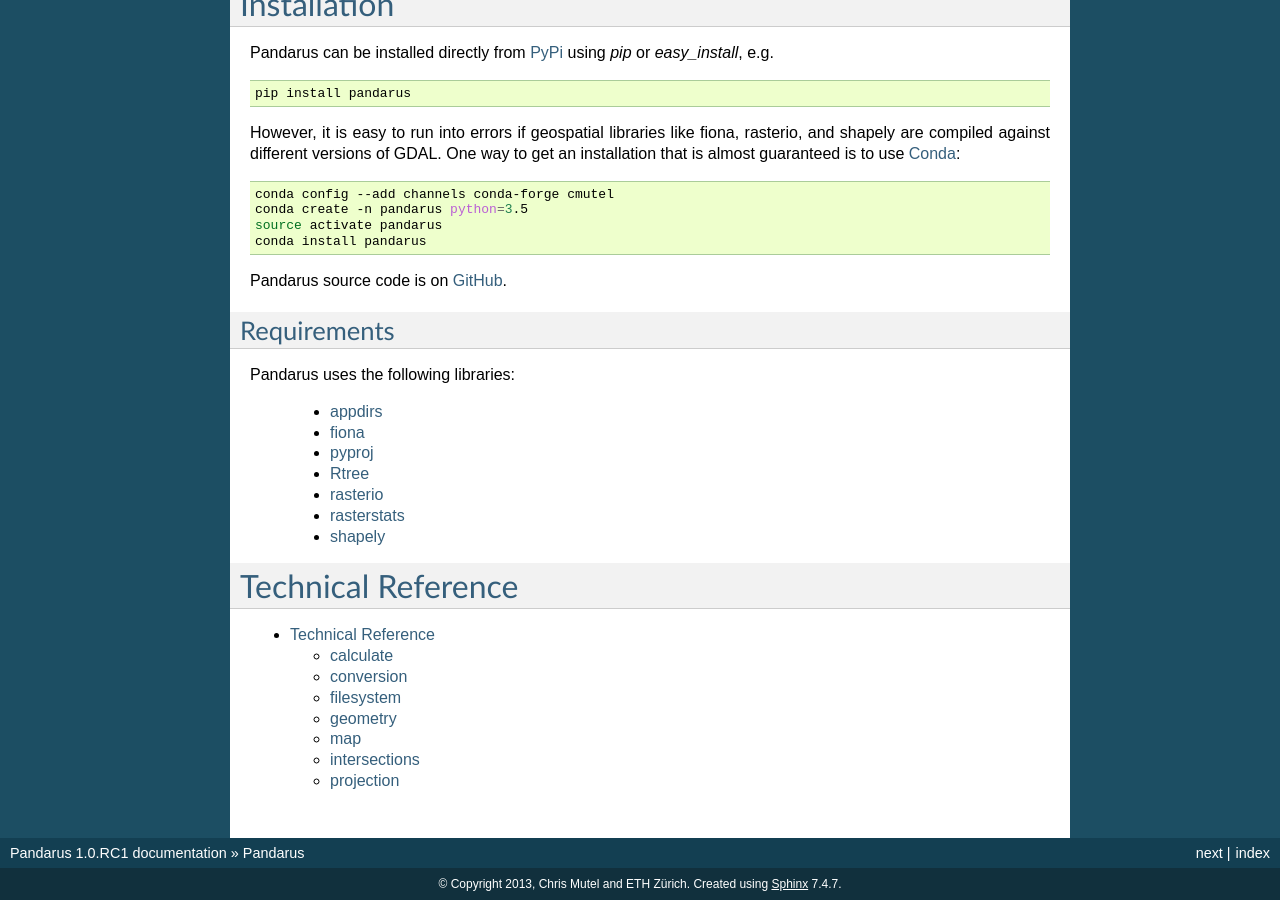
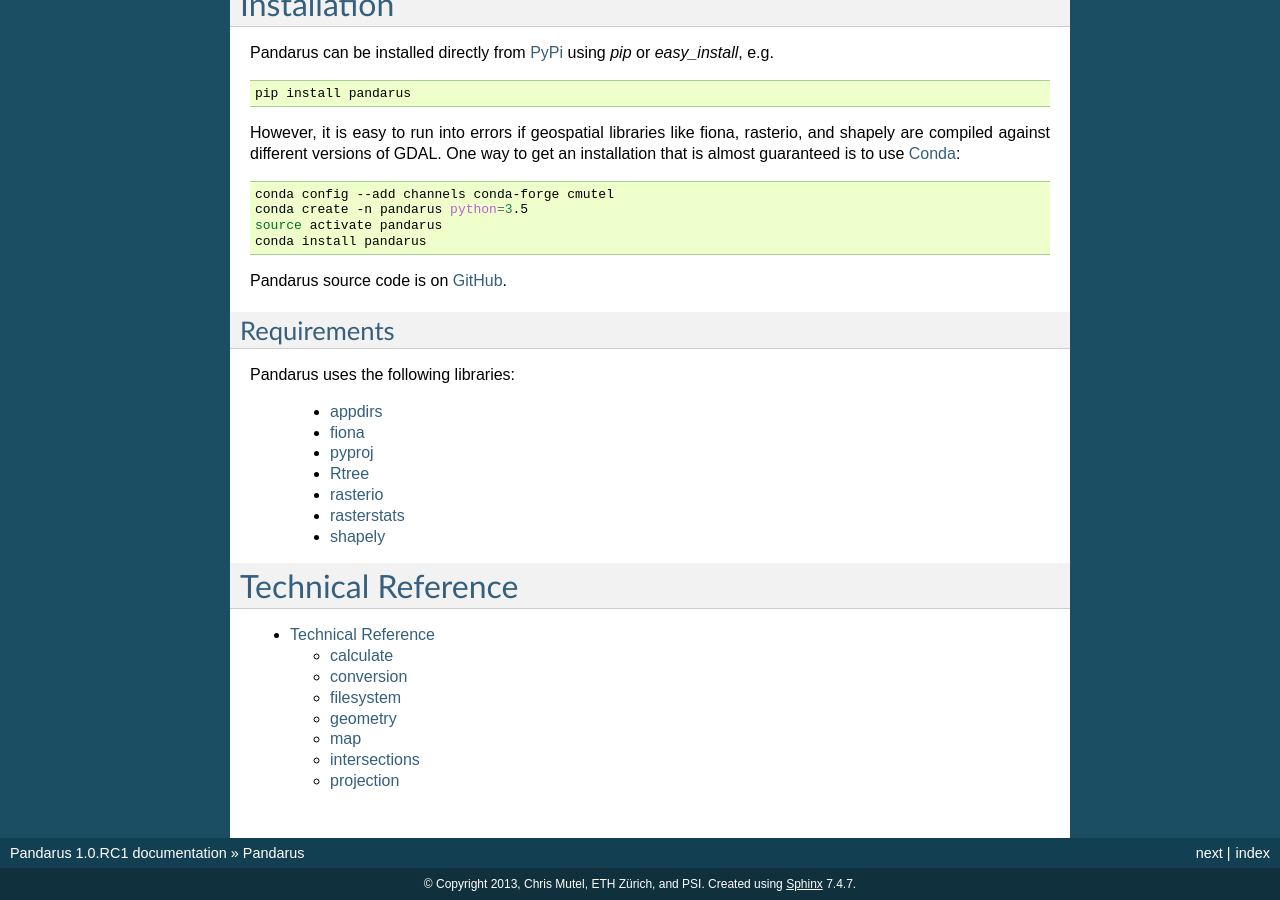
Before and after one commit to cmutel/pandarus, a Sphinx documentation site: the page built from docs/index.rst, in a window 1280 px wide and 900 px high, scrolled down 4797 px. Built offline with Sphinx 7.4.7, drawn with Linux system fonts in a browser that asks for light colours.

Commit message:
Fix copyright in docs

```diff
--- a/docs/conf.py
+++ b/docs/conf.py
@@ -74,7 +74,7 @@
 
 # General information about the project.
 project = u'Pandarus'
-copyright = u'2013, Chris Mutel and ETH Zürich'
+copyright = u'2013, Chris Mutel, ETH Zürich, and PSI'
 
 # The language for content autogenerated by Sphinx. Refer to documentation
 # for a list of supported languages.
```
